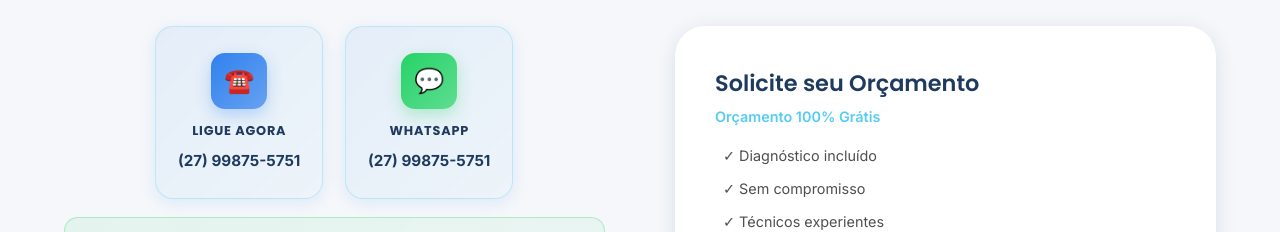
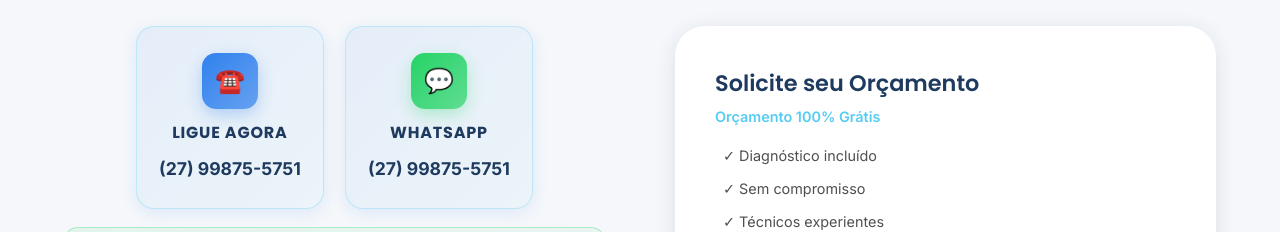
Before and after one commit to Lucas-dev98/ICE_CAR, a React (Vite) app: page / in a window 1280 px wide. Shown: the part 5780-6012 px from the top of the page. Built offline with nearby package versions, Linux system fonts and the light colour scheme.

Commit message:
Improve typography in contact cards: increase font sizes

```diff
--- a/src/components/Contato.css
+++ b/src/components/Contato.css
@@ -230,18 +230,18 @@
 
 .contact-item div strong {
   display: block;
-  font-size: 0.8rem;
+  font-size: 1rem;
   font-weight: 700;
   color: #1E3A5F;
   text-transform: uppercase;
   letter-spacing: 0.8px;
-  margin-bottom: 6px;
+  margin-bottom: 8px;
   font-family: 'Poppins', sans-serif;
   line-height: 1.3;
 }
 
 .contact-item div span {
-  font-size: 0.95rem;
+  font-size: 1.1rem;
   color: #1E3A5F;
   line-height: 1.5;
   font-weight: 700;
```
